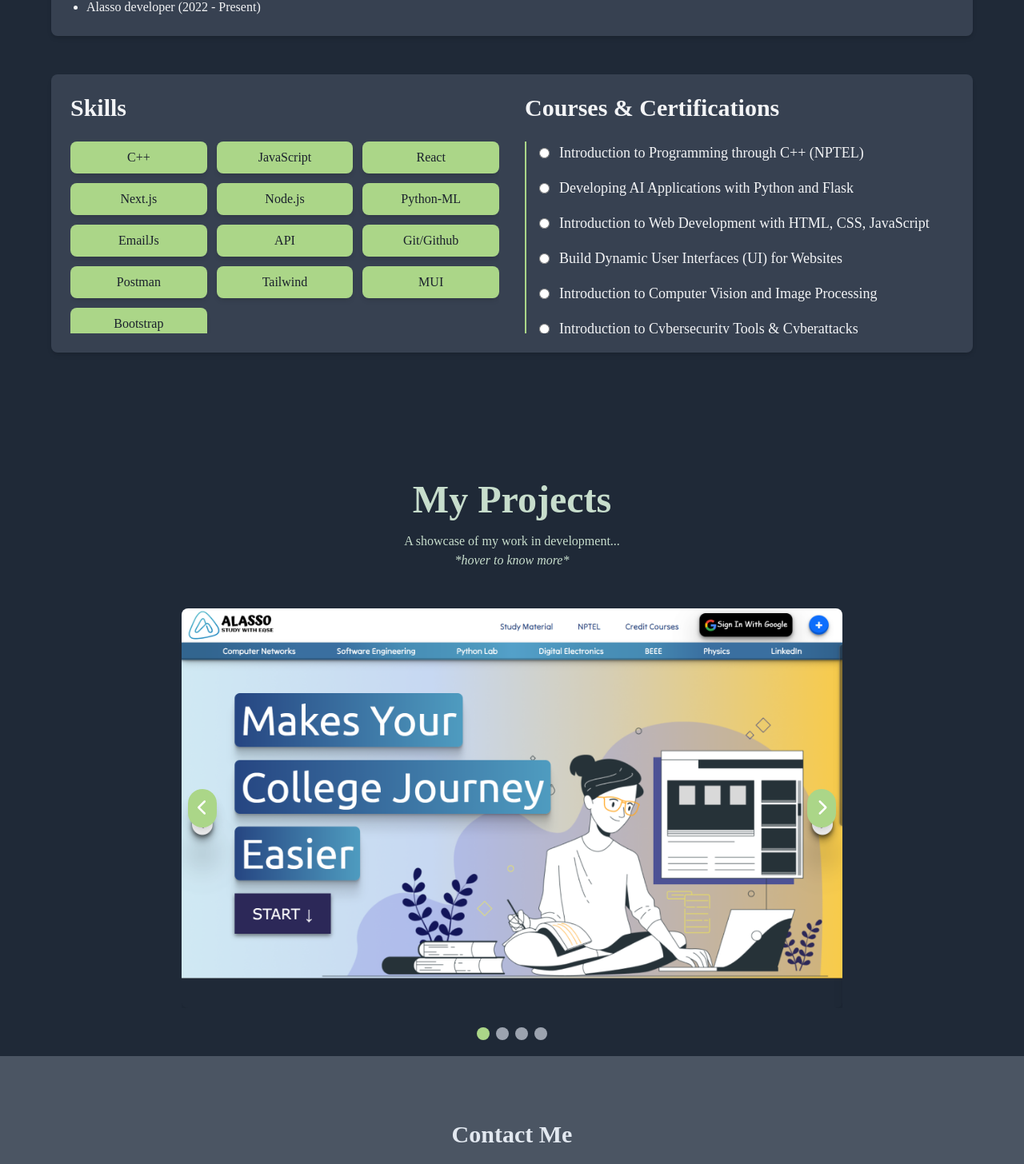
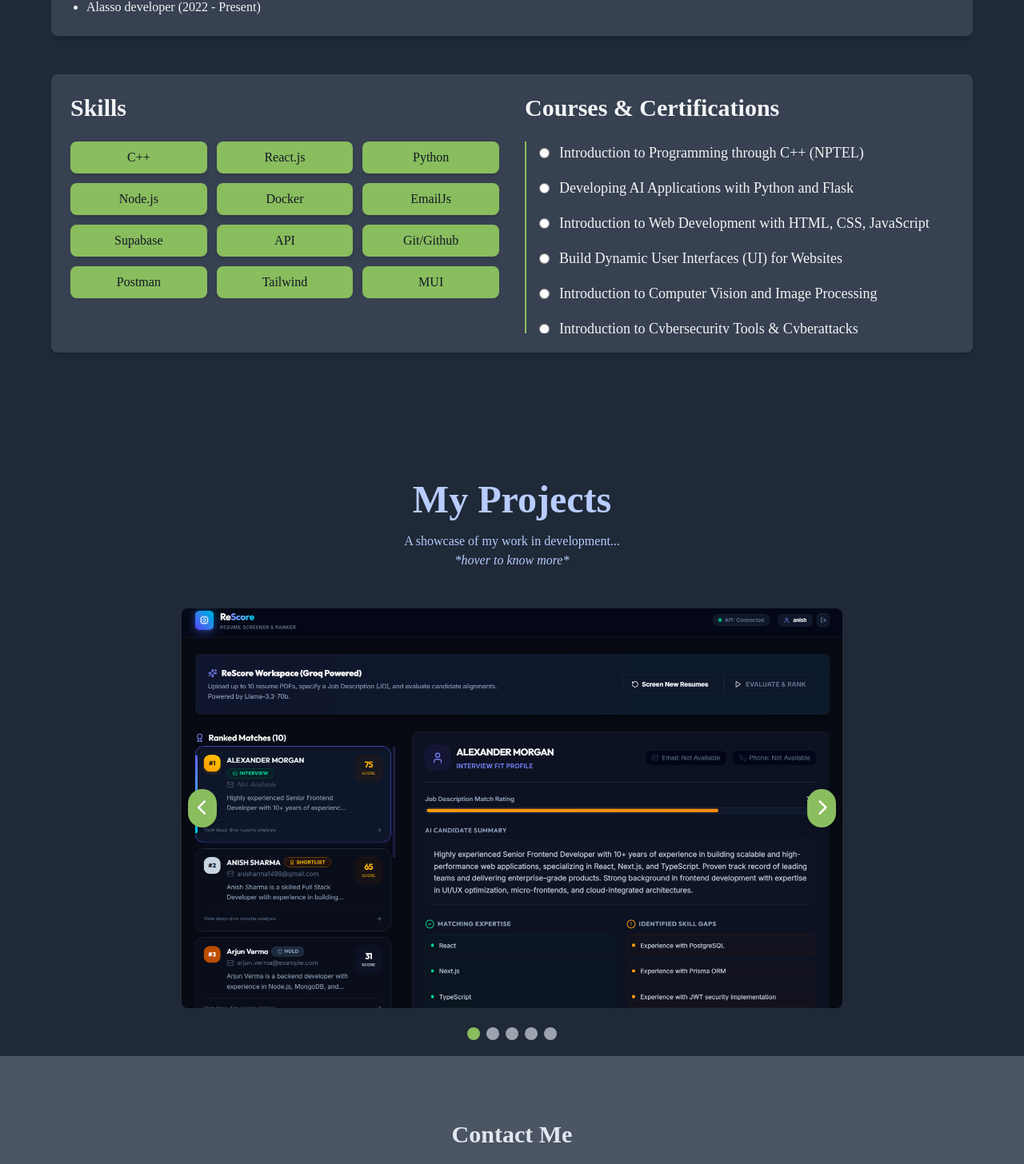
Before and after one commit to anisharma01/portfolio, a Next.js app: page / in a window 1280 px wide. Shown: the part 1323-2779 px from the top of the page at 80% size. Built offline with nearby package versions, Linux system fonts and the light colour scheme.

Commit message:
added rescore project and some minor updates.

```diff
--- a/src/app/components/About.tsx
+++ b/src/app/components/About.tsx
@@ -78,7 +78,7 @@ export default function About() {
           <div>
             <h2 className="text-3xl font-bold mb-6">Skills</h2>
             <div className="max-h-60 overflow-y-auto grid grid-cols-3 gap-3">
-              {["C++", "JavaScript", "React", "Next.js", "Node.js", "Python-ML", "EmailJs", "API", "Git/Github", "Postman", "Tailwind", "MUI", "Bootstrap"].map(skill => (
+              {["C++", "React.js", "Python", "Node.js", "Docker", "EmailJs", "Supabase", "API", "Git/Github", "Postman", "Tailwind", "MUI"].map(skill => (
                 <div key={skill} className="text-custom1 bg-custom3 p-2 rounded-lg shadow-md text-center transform transition-transform hover:scale-105">
                   {skill}
                 </div>
--- a/src/app/components/Home.tsx
+++ b/src/app/components/Home.tsx
@@ -97,6 +97,9 @@ export default function Home() {
         <a href="https://github.com/anisharma01" target="_blank" rel="noopener noreferrer">
           <FontAwesomeIcon icon={faGithub} size="2x" className="text-black hover:text-gray-700 transition-transform transform hover:scale-110" />
         </a>
+        <a href="https://www.instagram.com/anisharma.xe/" target="_blank" rel="noopener noreferrer">
+          <FontAwesomeIcon icon={faInstagram} size="2x" className="text-pink-500 hover:text-pink-400 transition-transform transform hover:scale-110" />
+        </a>
       </div>
     </div>
   );
--- a/src/app/components/Projects.tsx
+++ b/src/app/components/Projects.tsx
@@ -11,6 +11,14 @@ export default function Projects() {
   const { theme } = useTheme();
   const darkMode = theme === "dark";
   const projectData = [
+    {
+      title: "ReScore-AI",
+      description: "An AI-powered platform for automated resume scoring and feedback.",
+      technologies: ["React", "Python", "Docker", "Supabase"],
+      githubLink: "https://github.com/anisharma01/AI_ResumeScreener",
+      liveDemo: "https://ai-resume-screener-talentlens.vercel.app/",
+      image: "/images/rescore-image.png",
+    },
     {
       title: "Alasso",
       description: "An education platform providing various study materials for college students and assignments with solutions to help them.",
--- a/tailwind.config.js
+++ b/tailwind.config.js
@@ -7,11 +7,11 @@ module.exports = {
   theme: {
     extend: {
       colors: {
-        'custom1': '#1a202c',
+        'custom1': '#121825',
         'custom2': '#5FFBF1',
-        'custom3': '#abd688',
+        'custom3': '#89bd5e',
         'custom4': '#ffe26a',
-        'custom5': '#c7ddcc',
+        'custom5': '#b8ccff',
       },
 
       borderWidth: {
```
Also changed, not shown: public/images/rescore-image.png (added).
